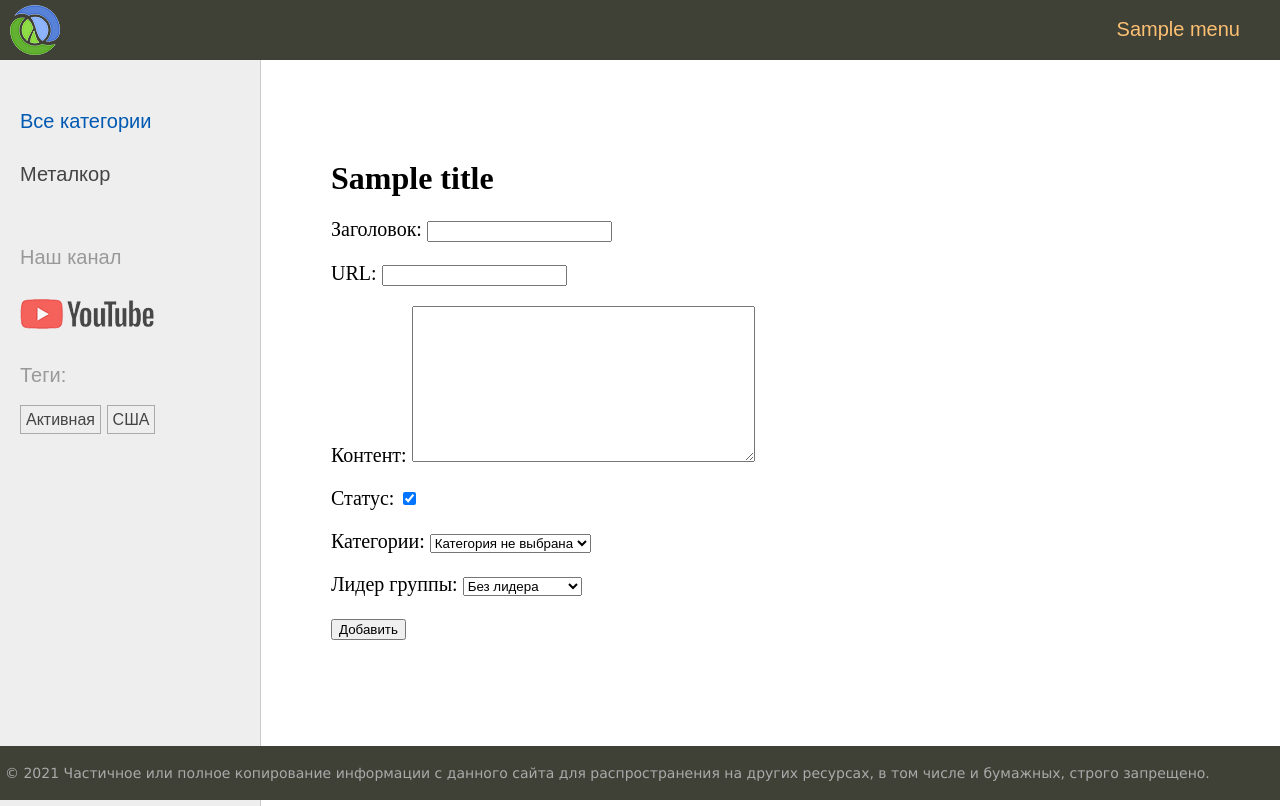
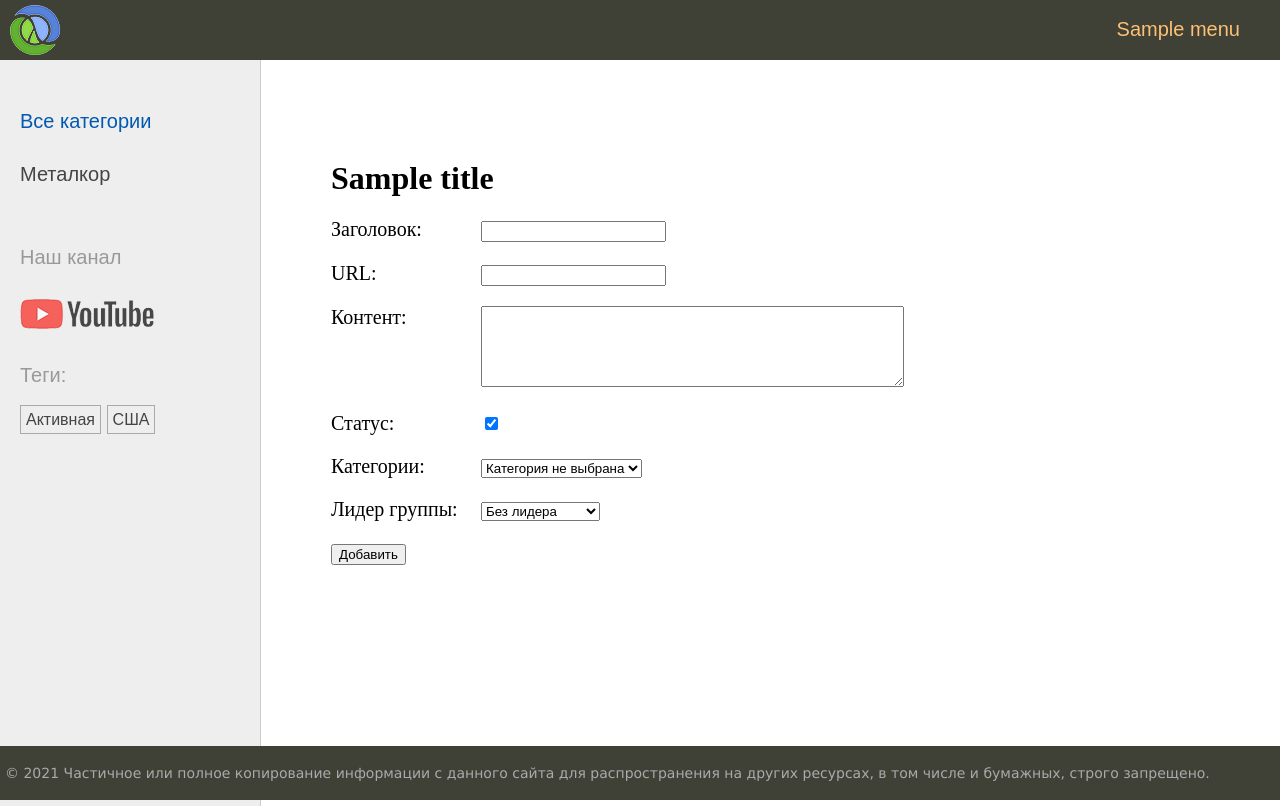
Before and after one commit to Ilya-Masyutin-2022/WEBsite, a Django app: template hardcorebandssite/bands/templates/bands/addpage.html in a window 1280 px wide. Run offline with Django 5.2, Linux system fonts and the light colour scheme; data comes from the database, SQL or seed files in the repository; the template is opened without the code that fills it: values that come from a table or form of the project are taken from there, most other values are stand-ins (such as "Sample title", 1, 10 or a date in 2020).

Commit message:
Способы отображения формы в шаблонах

```diff
--- a/hardcorebandssite/bands/forms.py
+++ b/hardcorebandssite/bands/forms.py
@@ -4,8 +4,9 @@
 
 class AddPostForm(forms.Form):
     title = forms.CharField(max_length=255, label="Заголовок")
+    widget = forms.TextInput(attrs={'class': 'form-input'})
     slug = forms.SlugField(max_length=255, label="URL")
-    content = forms.CharField(widget=forms.Textarea(), required=False, label="Контент")
+    content = forms.CharField(widget=forms.Textarea(attrs={'cols': 50, 'rows': 5}), required=False, label="Контент")
     is_published = forms.BooleanField(required=False, label="Статус", initial=True)
     cat = forms.ModelChoiceField(queryset=Category.objects.all(),
                                  label="Категории", empty_label="Категория не выбрана")
--- a/hardcorebandssite/bands/templates/bands/addpage.html
+++ b/hardcorebandssite/bands/templates/bands/addpage.html
@@ -5,7 +5,11 @@
 
 <form action="" method="post">
     {% csrf_token %}
-    {{ form.as_p }}
+    <div class="form-error">{{ form.non_field_errors }}</div>
+    {% for f in form %}
+    <label class="form-label" for="{{ f.id_for_label }}">{{f.label}}: </label>{{ f }}</p>
+    <div class="form-error">{{ f.errors }}</div>
+    {% endfor %}
     <button type="submit">Добавить</button>
 </form>
 
```
